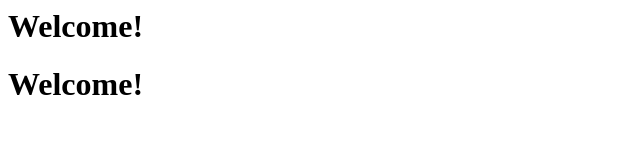
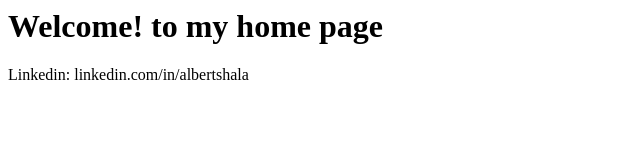
Before and after one commit to albertshala/albertshala.com, a plain HTML site: page index.html in a window 1280 px wide. Shown: the whole page, without its empty margins (0-640 px from the left). Drawn offline with Linux system fonts and the light colour scheme.

Commit message:
update content

```diff
--- a/index.html
+++ b/index.html
@@ -1,9 +1,10 @@
 <html lang="en">
-<H1>Welcome!</H1>
   <head>
-    <title>Albert Shala</title>
   </head>
   <body>
-    <h1>Welcome!</h1>
+    <h1>Welcome! to my home page</h1>
+  <div>
+    Linkedin: linkedin.com/in/albertshala
+  </div>
   </body>
 </html>
```
